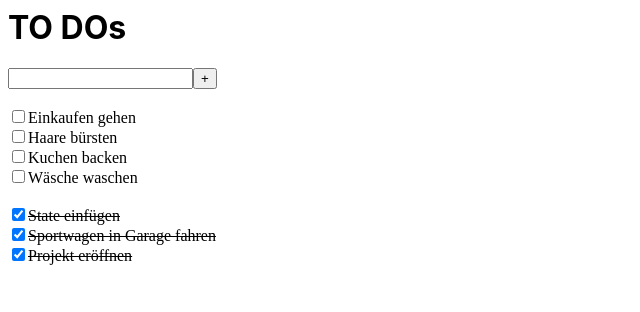
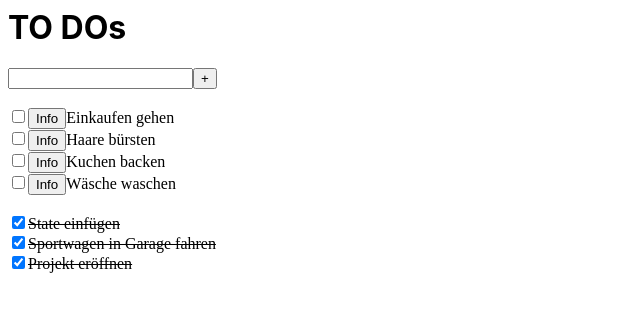
Before and after one commit to SneriKob/React-Training-ToDos, a React (Create React App) app: page / in a window 1280 px wide. Shown: the top 312 px of the page, without its empty margins (0-640 px from the left). Built offline with nearby package versions, Linux system fonts and the light colour scheme.

Commit message:
4 files modified

```diff
--- a/src/ActiveList.js
+++ b/src/ActiveList.js
@@ -1,21 +1,63 @@
-import React, {Component} from "react";
+import React, { Component } from 'react';
 
-class ActiveList extends Component {
-  render(){
-    const items = this.props.listOfTodos.map((item, index) => {
-        return(
-          <div className='ActiveListItem'>
-            <input type='checkbox' id={index} value={index} onClick={() => this.props.onChecked(index)} checked={false}></input>
-            <label for={index}>{item.description}</label>
-          </div>
-        )
-    });
-
-    return(
-      <div className='ActiveList'>
-        {items}
+const InfoPanel = (props) => {
+  if (props.state){
+    return (
+      <div className = 'InfoPanel'>
+        <p>
+          {props.details}
+        </p>
       </div>
     )
   }
 }
+
+class ActiveList extends Component {
+  state = {
+    toggleDetails: false,
+    detailIndex: 0,
+  };
+
+  handleClick = (i) => {
+    const state = true;
+    this.setState({
+      toggleDetails: state,
+      detailIndex: i,
+    })
+  }
+
+  render() {
+    const items = this.props.listOfTodos.map((item, index) => {
+      return (
+        <div className="ActiveListItem" key={index}>
+          <input
+            type="checkbox"
+            id={index}
+            onClick={() => this.props.onChecked(index)}
+            checked={false}
+          ></input>
+          <button
+            onClick={() => this.handleClick(index)}>
+            Info
+          </button>
+          <label for={index}>{item.description}</label>
+        </div>
+      );
+    });
+
+    const currIndex = this.state.detailIndex;
+
+    return (
+    <div
+      className="ActiveList">
+        {items}
+        <InfoPanel
+          state={this.state.toggleDetails}
+          details={this.props.listOfTodos[currIndex].details}
+        ></InfoPanel>
+    </div>
+    );
+  }
+}
+
 export default ActiveList;
--- a/src/InActiveList.js
+++ b/src/InActiveList.js
@@ -4,7 +4,7 @@ class InActiveList extends Component {
   render(){
     const items = this.props.listOfTodos.map((item, index) => {
         return(
-          <div className='InActiveListItem'>
+          <div className='InActiveListItem' key={index}>
             <input type='checkbox' id={index} checked></input>
             <label for={index}>{item.description}</label>
           </div>
--- a/src/ListContainer.js
+++ b/src/ListContainer.js
@@ -7,27 +7,34 @@ export default class ListContainer extends Component {
   state = {
     todos: [
       {
-        description: 'Einkaufen gehen'
+        description: 'Einkaufen gehen',
+        details: 'hier könnten weitere infos stehen'
       },
       {
-        description: 'Haare bürsten'
+        description: 'Haare bürsten',
+        details: 'hier könnten weitere infos stehen'
       },
       {
-        description: 'Kuchen backen'
+        description: 'Kuchen backen',
+        details: 'hier könnten weitere infos stehen'
       },
       {
-        description: 'Wäsche waschen'
+        description: 'Wäsche waschen',
+        details: 'hier könnten weitere infos stehen'
       },
     ],
     done: [
       {
-        description: 'State einfügen'
+        description: 'State einfügen',
+        details: 'hier könnten weitere infos stehen'
       },
       {
-        description: 'Sportwagen in Garage fahren'
+        description: 'Sportwagen in Garage fahren',
+        details: 'hier könnten weitere infos stehen'
       },
       {
-        description: 'Projekt eröffnen'
+        description: 'Projekt eröffnen',
+        details: 'hier könnten weitere infos stehen'
       }
     ],
     addText: ''
--- a/src/style.css
+++ b/src/style.css
@@ -7,3 +7,8 @@ p {
 .InActiveListItem{
   text-decoration: line-through;
 }
+
+.InfoPanel{
+  border: 2px;
+  border-style: solid;
+}
```
